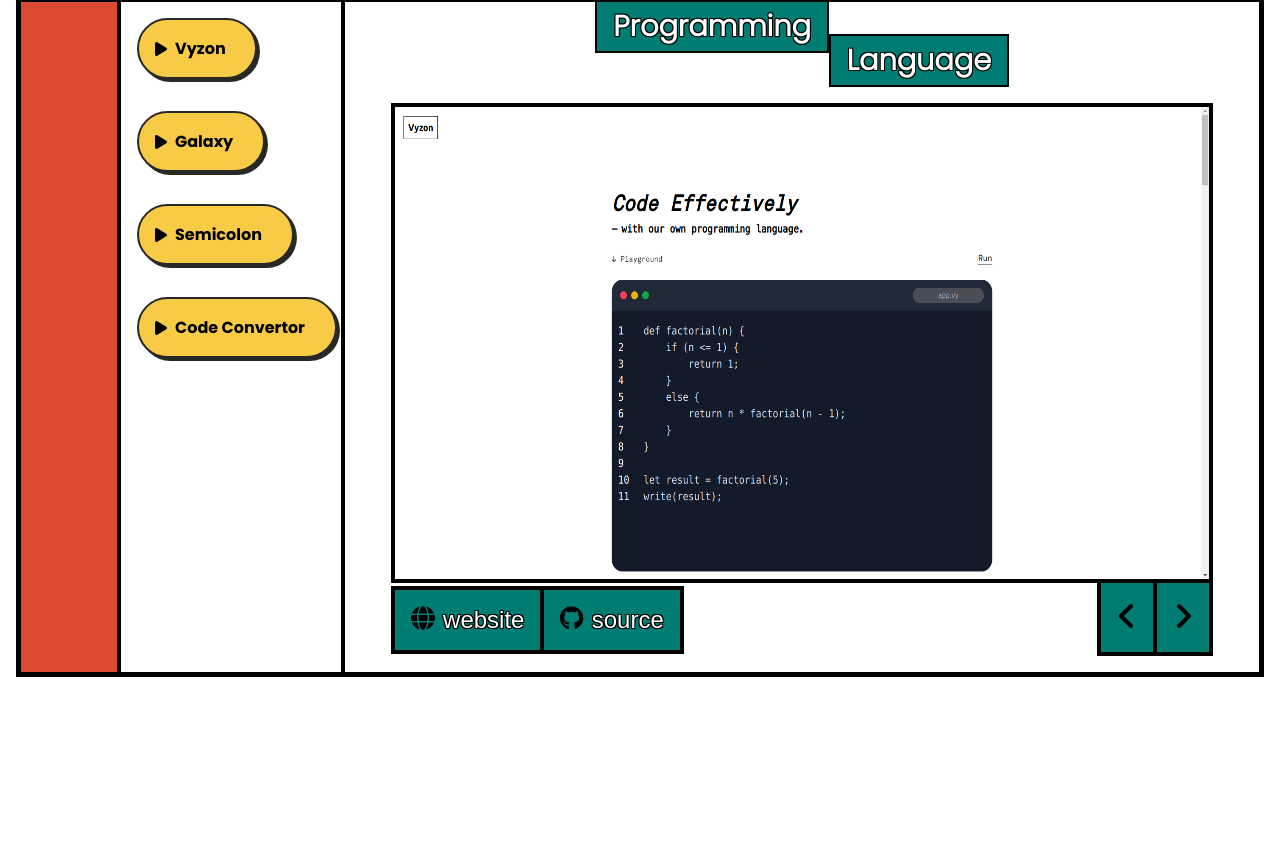
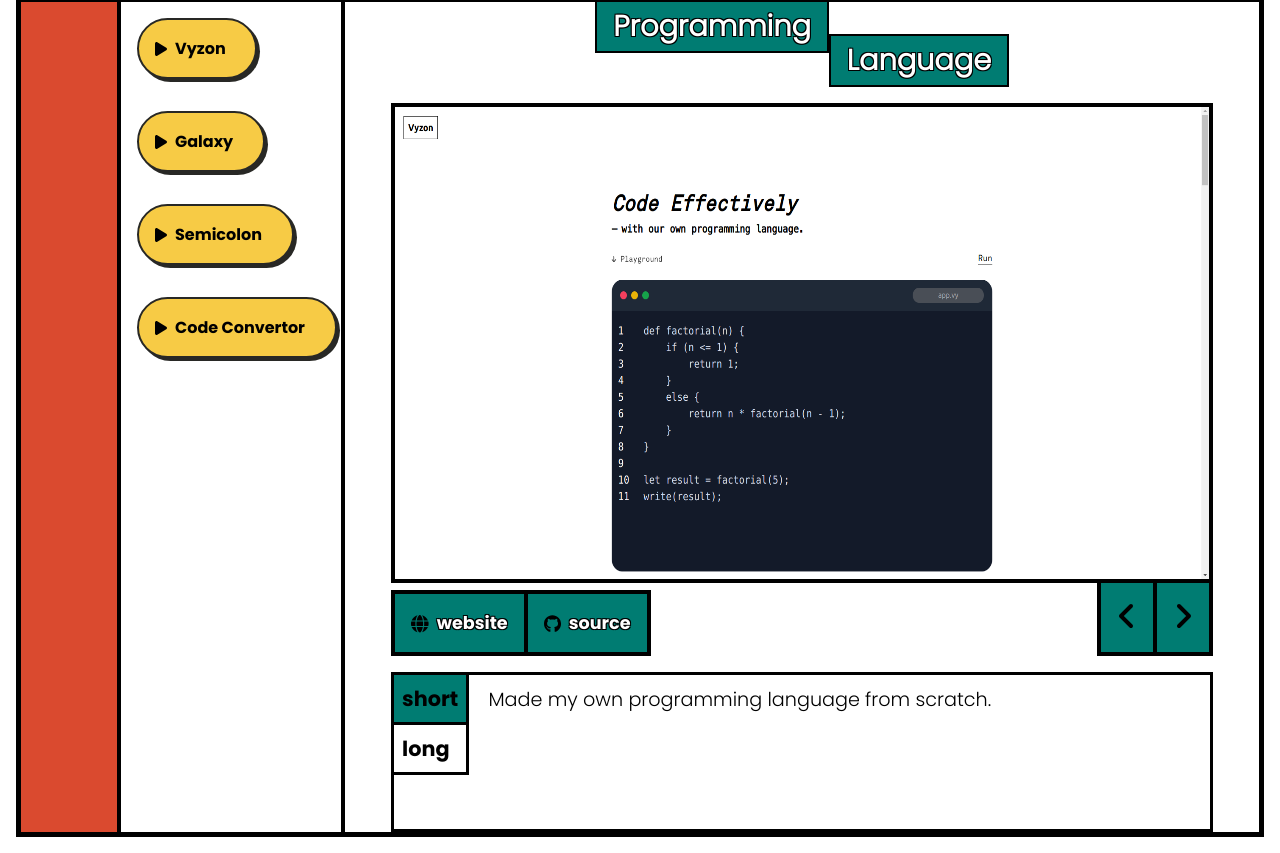
Before and after one commit to Amanjot-001/portfolio-old, a React (Vite) app: page / in a window 1280 px wide. Shown: the part 669-1522 px from the top of the page. Before the commit the page ends 1362 px from the top, so only its background shows below. Built offline with nearby package versions, Linux system fonts and the light colour scheme; a web font is replaced by a local one.

Commit message:
project desc added

```diff
--- a/src/assets/styles/Project.css
+++ b/src/assets/styles/Project.css
@@ -74,25 +74,27 @@
     width: 90%;
     margin: 0 1rem 1rem 1rem;
     justify-content: space-between;
-    align-items: center;
+    /* align-items: center; */
     font-size: 2rem;
 }
 
 .links {
     display: flex;
     justify-content: center;
-    align-items: center;
-    font-family: 'poopins', sans-serif;
-    font-size: 1.5rem;
-    background-color: #007c72;
+    align-items: end;
+    font-family: 'poppins-bold', sans-serif;
+    font-size: 1.1rem;
 }
 
 .website {
     display: flex;
+    justify-content: center;
+    align-items: center;
     gap: 0.5rem;
     color: #fff;
     padding: 1rem;
     border: 4px solid #000;
+    background-color: #007c72;
     text-shadow:
         -1px -1px 0 #000,
         1px -1px 0 #000,
@@ -102,12 +104,15 @@
 
 .github {
     display: flex;
+    justify-content: center;
+    align-items: center;
     gap: 0.5rem;
     color: #fff;
     padding: 1rem;
     border-top: 4px solid #000;
     border-bottom: 4px solid #000;
     border-right: 4px solid #000;
+    background-color: #007c72;
     text-shadow:
         -1px -1px 0 #000,
         1px -1px 0 #000,
@@ -137,3 +142,41 @@
         border-right: 4px solid #000;
     }
 }
+
+.desc {
+    display: flex;
+    /* flex-direction: column; */
+    justify-content: start;
+    align-items: start;
+    gap: 1.2rem;
+    width: 90%;
+    min-height: 20vh;
+    border: 3px solid #000;
+    /* padding: 1rem; */
+}
+
+.desc-btn {
+    display: flex;
+    flex-direction: column;
+    font-size: 1.3rem;
+    font-family: poppins-bold, sans-serif;
+
+    .short,
+    .long {
+        padding: 0.5rem;
+        border-right: 3px solid #000;
+        border-bottom: 3px solid #000;
+        cursor: pointer;
+    }
+
+    .selected {
+        background-color: #007c72;
+    }
+}
+
+.short-desc, .long-desc {
+    font-size: 1.2rem;
+    font-family: 'poppins', sans-serif;
+    padding: 0.5rem 0;
+    line-height: 1.8;
+}
--- a/src/components/Project.jsx
+++ b/src/components/Project.jsx
@@ -6,6 +6,7 @@ import { faGithub } from '@fortawesome/free-brands-svg-icons';
 
 export default function Project({ data }) {
     const [currentImage, setCurrentImage] = useState(0);
+    const [hoveredDescBtn, setHoveredDescBtn] = useState('short');
 
     const handlePrevClick = () => {
         setCurrentImage((prevIndex) => (prevIndex === 0 ? data.images.length - 1 : prevIndex - 1));
@@ -13,6 +14,10 @@ export default function Project({ data }) {
 
     const handleNextClick = () => {
         setCurrentImage((prevIndex) => (prevIndex === data.images.length - 1 ? 0 : prevIndex + 1));
+    };
+
+    const handleDescBtnHover = (btnType) => {
+        setHoveredDescBtn(btnType);
     };
 
     return (
@@ -28,11 +33,11 @@ export default function Project({ data }) {
             <div className="project-navs">
                 <div className="links">
                     <a className="website" href={data.website}>
-                        <FontAwesomeIcon icon={faGlobe} style={{color: '#000'}}/>
+                        <FontAwesomeIcon icon={faGlobe} style={{ color: '#000' }} />
                         website
                     </a>
                     <a className="github" href={data.github}>
-                        <FontAwesomeIcon icon={faGithub} style={{color: '#000'}}/>
+                        <FontAwesomeIcon icon={faGithub} style={{ color: '#000' }} />
                         source
                     </a>
                 </div>
@@ -45,6 +50,33 @@ export default function Project({ data }) {
                     </div>
                 </div>
             </div>
+            <div className="desc">
+                <div className="desc-btn">
+                    <div
+                        className={`short ${hoveredDescBtn === 'short' ? 'selected' : ''}`}
+                        onMouseEnter={() => handleDescBtnHover('short')}
+                    >
+                        short
+                    </div>
+                    <div
+                        className={`long ${hoveredDescBtn === 'long' ? 'selected' : ''}`}
+                        onMouseEnter={() => handleDescBtnHover('long')}
+                    >
+                        long
+                    </div>
+                </div>
+                {hoveredDescBtn === 'short' ? (
+                    <div className="short-desc">
+                        <p>Made my own programming language from scratch.</p>
+                    </div>
+                ) : (
+                    <div className="long-desc">
+                        <p>support for basic operations like functions, loops, conditionals, and oops.</p>
+                        <p>build tokenizer, parser, interpreter for the language showcasing language designing skills.</p>
+                        <p>hosted on netlify to make others able to test it out without any hassle.</p>
+                    </div>
+                )}
+            </div>
         </div>
     )
 }
```
